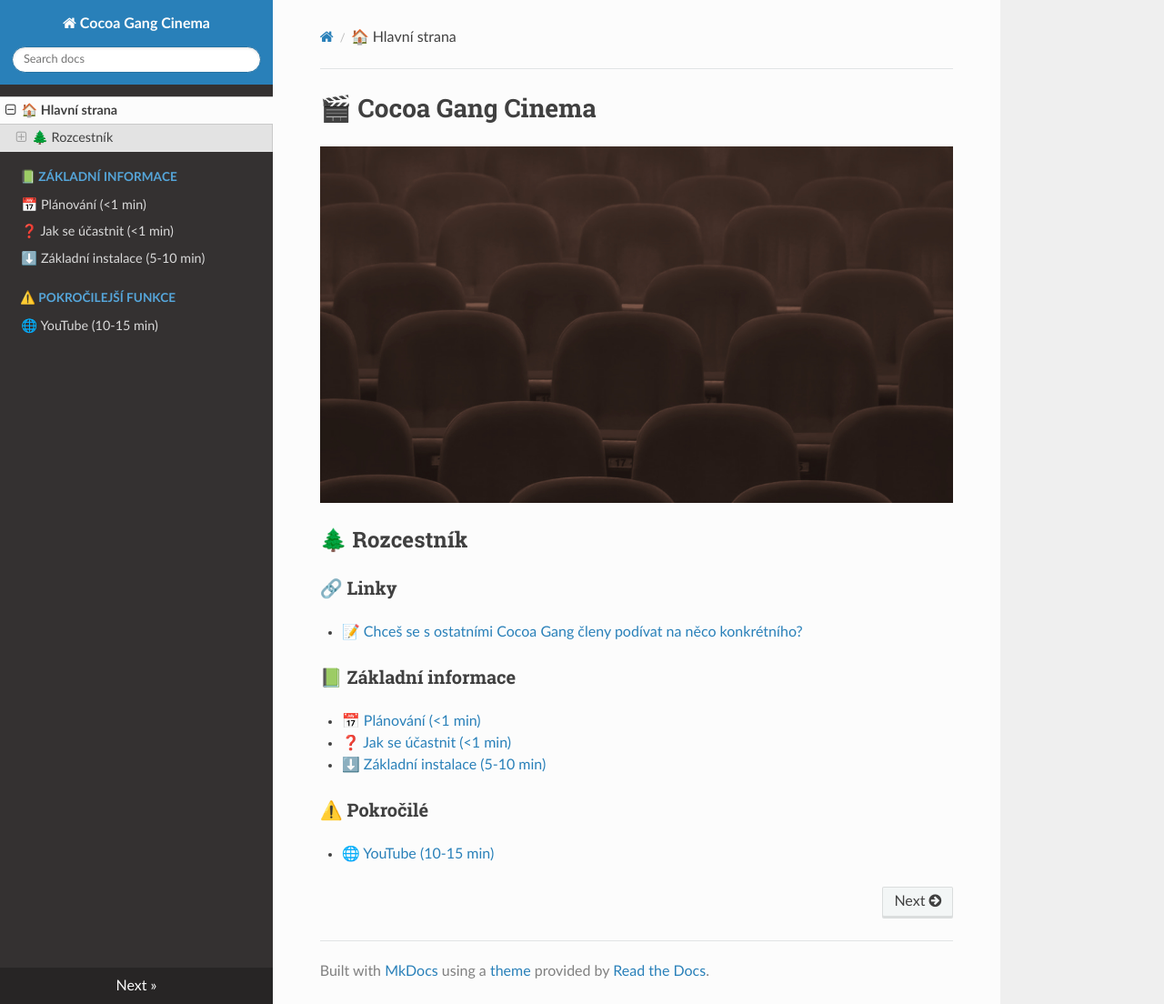
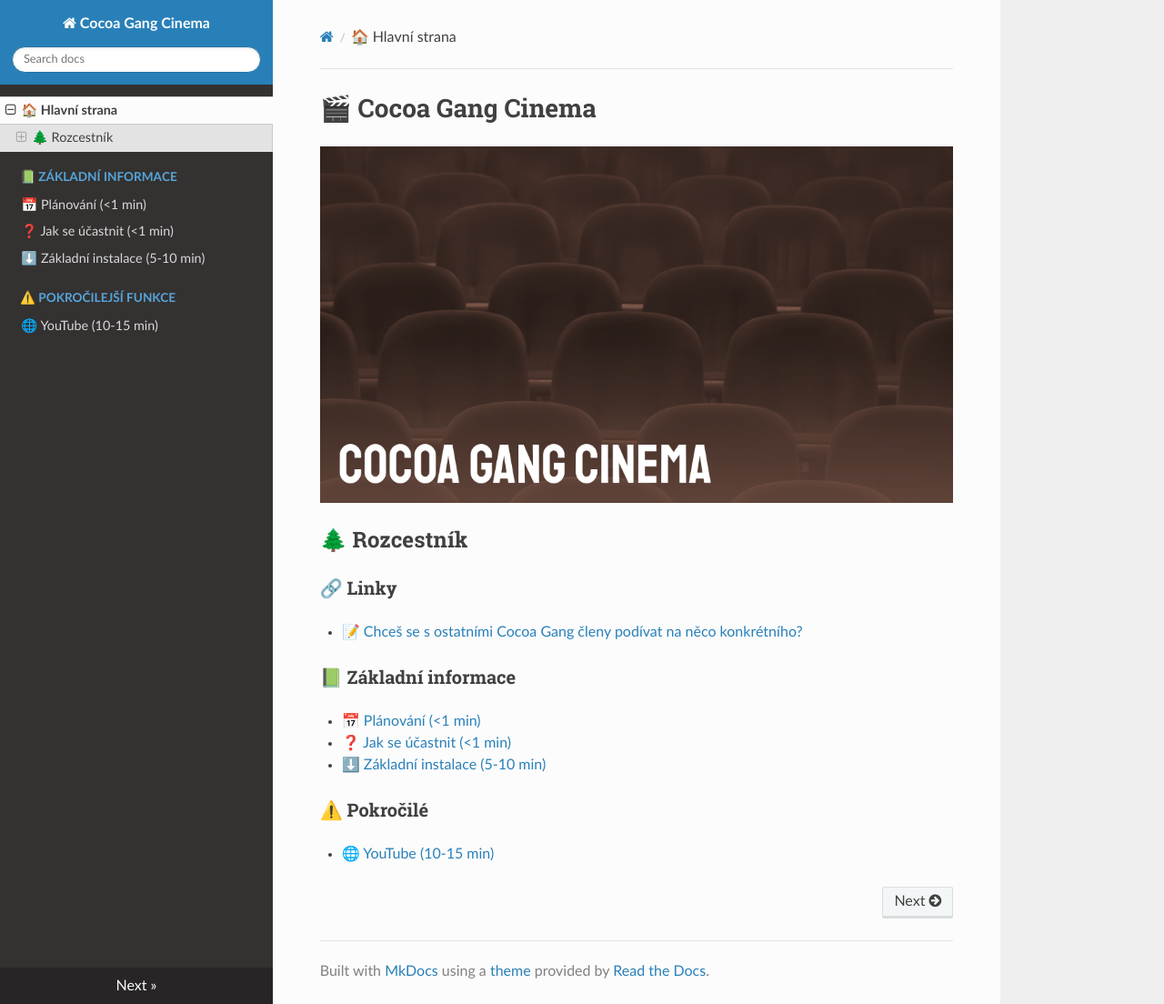
Before and after one commit to Johnystar/CocoaGang-help, an MkDocs documentation site: the page built from docs/index.md, in a window 1280 px wide and 1104 px high. Shown: the whole window at 91% size. Built offline with MkDocs 1.6.1, drawn with Linux system fonts in a browser that asks for light colours; nearby versions of some CDN libraries.

Commit message:
branding update

```diff
--- a/docs/index.md
+++ b/docs/index.md
@@ -1,6 +1,6 @@
 # 🎬 Cocoa Gang Cinema
 
-![Cocoa Gang Cineme header](CGC.png)
+![Cocoa Gang Cineme header](CGC-full.png)
 
 ## 🌲 Rozcestník
 
```
Also changed, not shown: CGC-full.png (added), CGC-icon.png (added), docs/CGC-full.png (added), docs/CGC-icon.png (added), docs/CGC.png (deleted), site/CGC-full.png (added), site/CGC-icon.png (added), site/CGC.png (deleted), site/index.html, site/instalace-zaklad/index.html, site/search/search_index.json, 1 other file.
